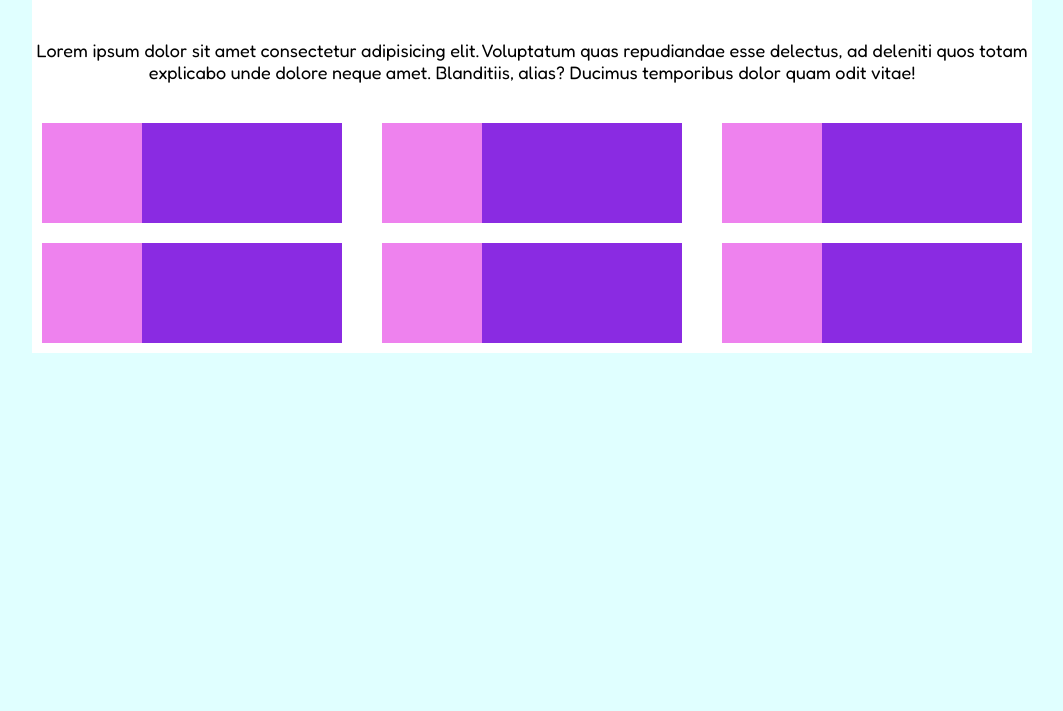
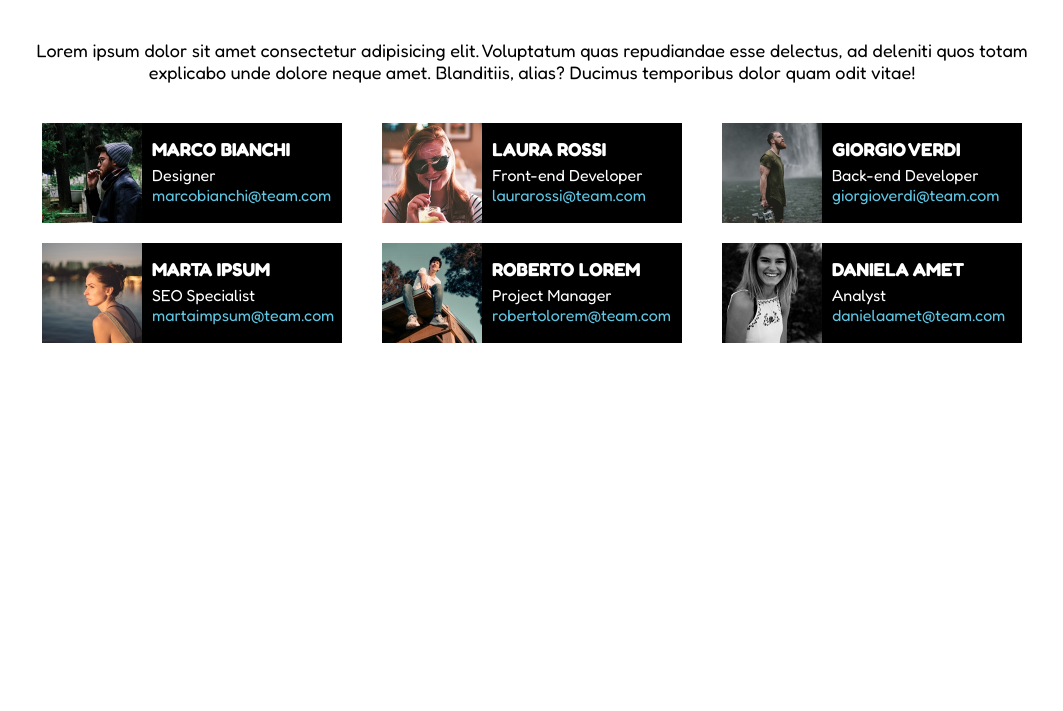
Before and after one commit to Michela30/html-css-float-cards, a plain HTML site: page index.html in a window 1280 px wide. Shown: the part 89-800 px from the top of the page, without its empty margins (108-1171 px from the left). Drawn offline with Linux system fonts and the light colour scheme.

Commit message:
Esercizio completato

```diff
--- a/css/style.css
+++ b/css/style.css
@@ -53,6 +53,52 @@ h1, p{
     margin-right: 20px;
 }
 
+.img-cards,.text-cards{
+    float: left;
+}
+
+
+.text-cards{
+    background-color: black;
+    width: 200px;
+    height: 100px;
+    color: white;
+    padding: 10px;
+}
+
+#email{
+    color: #5EC7E4;
+}
+h3:first-child{
+    padding: 5px 0px 5px;
+}
+
+.img-cards{
+    background-color: #E5306F;
+    background-size: cover;
+    background-position: center;
+    height: 100px;
+    width: 100px;
+}
+
+.marco{
+    background-image: url(../img/male1.png);
+}
+.laura{
+    background-image: url(../img/female1.png);
+}
+.giorgio{
+    background-image: url(../img/male2.png);
+}
+.marta{
+    background-image: url(../img/female2.png);
+}
+.roberto{
+    background-image: url(../img/male3.png);
+}
+.daniela{
+    background-image: url(../img/female3.png);
+}
 
 
 
@@ -60,19 +106,3 @@ h1, p{
 .debug{
     background-color: lightcyan;
 }
-
-.img-cards{
-    background-color: violet;
-    height: 100px;
-    width: 100px;
-}
-
-.text-cards{
-    background-color: blueviolet;
-    width: 200px;
-    height: 100px;
-}
-
-.img-cards,.text-cards{
-    float: left;
-}
--- a/index.html
+++ b/index.html
@@ -15,7 +15,7 @@
     <link rel="stylesheet" href="css/style.css">
 
 </head>
-<body class="debug">
+<body>
 
     <!-- Inizio del main -->
     <main class="main-container">
@@ -32,71 +32,129 @@
             </p>
         </div>
 
-        <!-- questo div potrebbe essere il contenitore che tiene le due righe e tre colonne, da suddividere -->
+        <!-- Inizio della prima linea float -->
         <div class="cards-container clearfix">
 
             <div class="single-cards">
-                <div class="img-cards">
+                <div class="img-cards marco">
 
                 </div>
                 <div class="text-cards">
-
+                    <h3>
+                        MARCO BIANCHI
+                    </h3>
+                    <span>
+                        Designer
+                    </span>
+                    <br>
+                    <span id="email">
+                        marcobianchi@team.com
+                    </span>
                 </div>
 
             </div>
 
             <div class="even single-cards">
-                <div class="img-cards">
+                <div class="img-cards laura">
 
                 </div>
                 <div class="text-cards">
-
+                    <h3>
+                        LAURA ROSSI
+                    </h3>
+                    <span>
+                        Front-end Developer
+                    </span>
+                    <br>
+                    <span id="email">
+                        laurarossi@team.com
+                    </span>
                 </div>
 
             </div>
 
             <div class="single-cards">
-                <div class="img-cards">
+                <div class="img-cards giorgio">
 
                 </div>
                 <div class="text-cards">
-
-                </div>
+                    <h3>
+                        GIORGIO VERDI
+                    </h3>
+                    <span>
+                        Back-end Developer
+                    </span>
+                    <br>
+                    <span id="email">
+                        giorgioverdi@team.com
+                    </span>
                 </div>
             </div>
 
+        </div>
+        <!--  Fine della prima linea float  -->
+
+        <!-- Inizio della seconda linea float  -->
         <div class="cards-container clearfix">
+
             <div class="single-cards">
-                    <div class="img-cards">
+                <div class="img-cards marta">
 
                 </div>
                 <div class="text-cards">
-
+                    <h3>
+                        MARTA IPSUM
+                    </h3>
+                    <span>
+                        SEO Specialist
+                    </span>
+                    <br>
+                    <span id="email">
+                        martaimpsum@team.com
+                    </span>
                 </div>
 
             </div>
 
             <div class="even single-cards">
-                    <div class="img-cards">
+                <div class="img-cards roberto">
 
                 </div>
                 <div class="text-cards">
-
+                    <h3>
+                        ROBERTO LOREM
+                    </h3>
+                    <span>
+                        Project Manager
+                    </span>
+                    <br>
+                    <span id="email">
+                        robertolorem@team.com
+                    </span>
                 </div>
 
             </div>
 
             <div class="single-cards">
-                    <div class="img-cards">
+                <div class="img-cards daniela">
 
                 </div>
                 <div class="text-cards">
-
+                    <h3>
+                        DANIELA AMET
+                    </h3>
+                    <span>
+                        Analyst
+                    </span>
+                    <br>
+                    <span id="email">
+                        danielaamet@team.com
+                    </span>
                 </div>
             </div>
 
         </div>
-
+        <!-- Fine della seconda linea float -->
 
     </main>
 </body>
```
Lines whose indentation alone changed are shown as unchanged.
